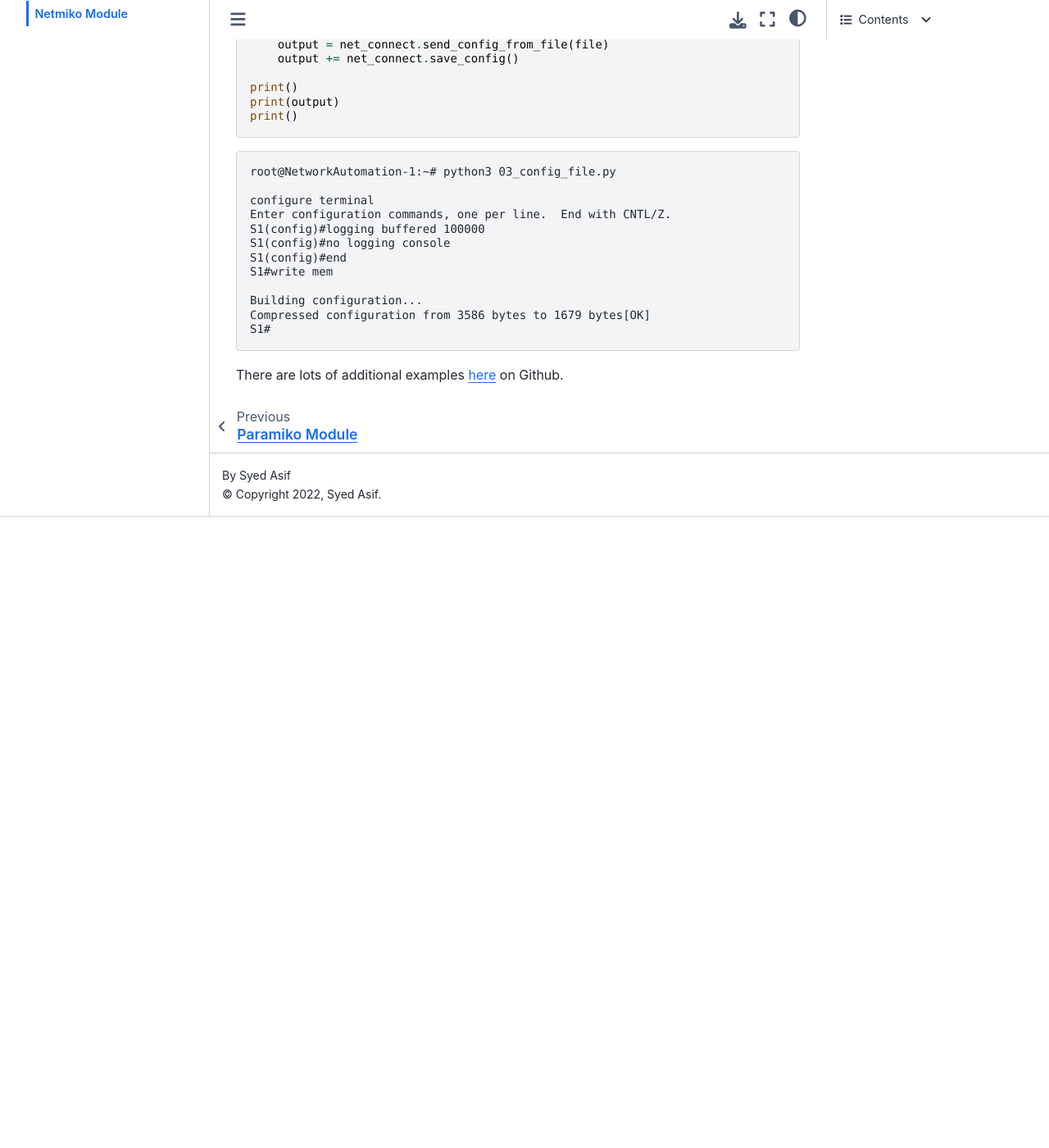
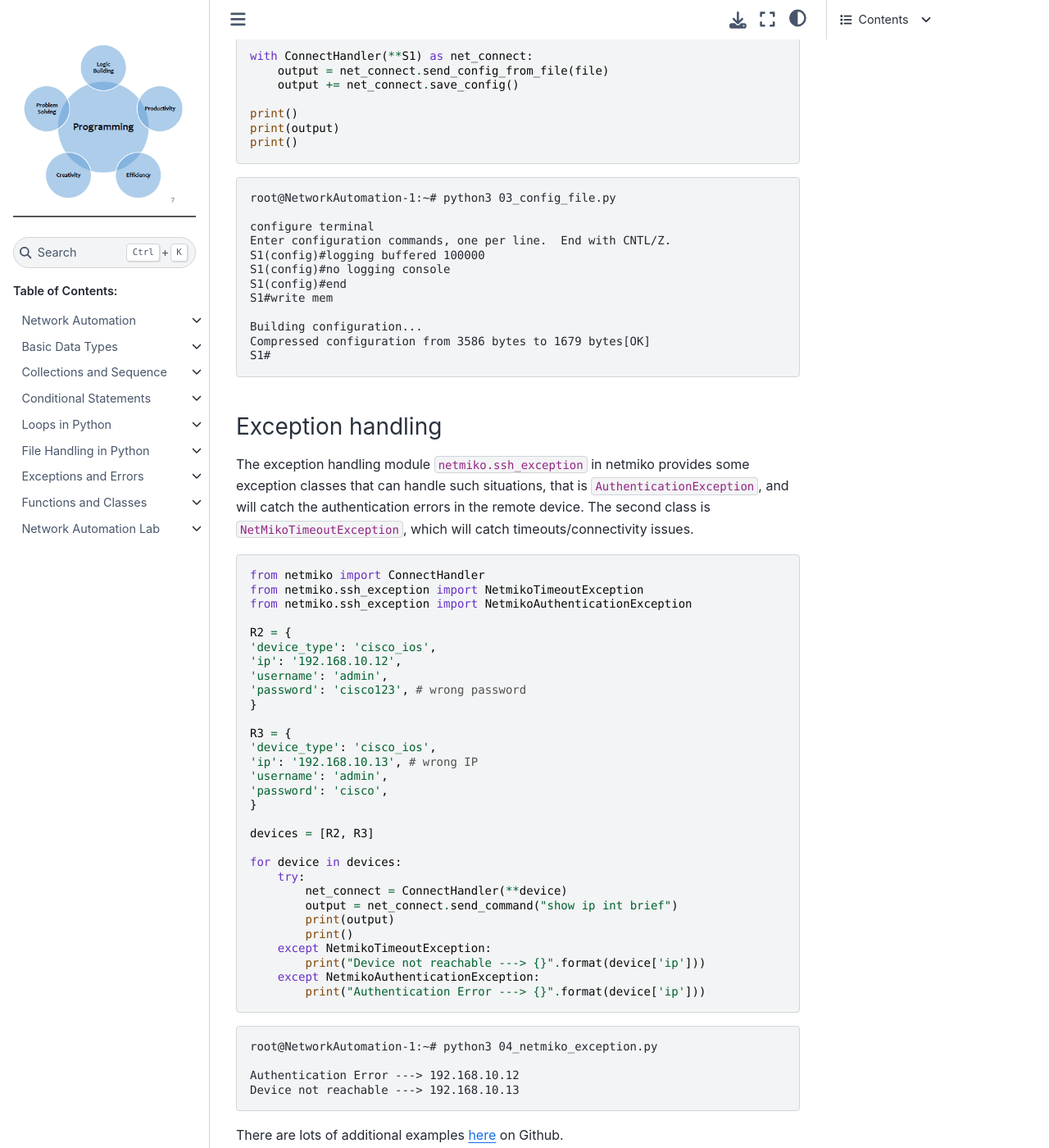
Before and after one commit to sydasif/python-book, a Sphinx documentation site: the page built from docs/source/10_netmiko/01_netmiko.md, in a window 1280 px wide and 1400 px high, scrolled down 3426 px. Shown: the whole window at 82% size. Built offline with Sphinx 7.4.7 and the Sphinx Book theme 1.1.4, drawn with Linux system fonts in a browser that asks for light colours; pages that are not in the unit, such as notebooks, are missing from menus; before the commit the page ends 4056 px from its top, so only the background shows below that; some of the changed text lies outside the part shown.

Commit message:
rename netmiko

````diff
--- a/docs/source/09_lab/05_netmiko.md
+++ b/docs/source/10_netmiko/01_netmiko.md
@@ -1,8 +1,4 @@
-# [Netmiko Module](https://pynet.twb-tech.com/blog/netmiko-python-library.html)
-
-Netmiko is a multi-vendor library that simplifies SSH management to network devices, this library is based on the Paramiko SSH library. Netmiko supports a wide range of devices.
-
-## Purpose
+# What is Netmiko?
 
 Netmiko simplifies SSH management to network devices. The purposes of this library are the following:
 
@@ -23,6 +19,16 @@
 - scp >= 0.13.2
 - pyserial
 - textfsm
+
+Then import netmiko from the Python shell to make sure the module is correctly installed.
+
+```console
+[$] <> python
+Python 3.10.7 (tags/v3.10.7:6cc6b13, Sep  5 2022, 14:08:36) [MSC v.1933 64 bit (AMD64)] on win32
+Type "help", "copyright", "credits" or "license" for more information.
+>>> import netmiko
+>>>
+```
 
 ## Getting Started with Netmiko
 
@@ -190,4 +196,48 @@
 S1#
 ```
 
+### Exception handling
+
+The exception handling module `netmiko.ssh_exception` in netmiko provides some exception classes that can handle such situations, that is `AuthenticationException`, and will catch the authentication errors in the remote device. The second class is `NetMikoTimeoutException`, which will catch timeouts/connectivity issues.
+
+```py
+from netmiko import ConnectHandler
+from netmiko.ssh_exception import NetmikoTimeoutException
+from netmiko.ssh_exception import NetmikoAuthenticationException
+
+R2 = {
+'device_type': 'cisco_ios',
+'ip': '192.168.10.12',
+'username': 'admin',
+'password': 'cisco123', # wrong password
+}
+
+R3 = {
+'device_type': 'cisco_ios',
+'ip': '192.168.10.13', # wrong IP
+'username': 'admin',
+'password': 'cisco',
+}
+
+devices = [R2, R3]
+
+for device in devices:
+    try:
+        net_connect = ConnectHandler(**device)
+        output = net_connect.send_command("show ip int brief")
+        print(output)
+        print()
+    except NetmikoTimeoutException:
+        print("Device not reachable ---> {}".format(device['ip']))
+    except NetmikoAuthenticationException:
+        print("Authentication Error ---> {}".format(device['ip']))
+```
+
+```console
+root@NetworkAutomation-1:~# python3 04_netmiko_exception.py
+
+Authentication Error ---> 192.168.10.12
+Device not reachable ---> 192.168.10.13
+```
+
 There are lots of additional examples [here](https://github.com/ktbyers/netmiko/blob/develop/EXAMPLES.md) on Github.
````
Also changed, not shown: docs/source/10_netmiko/index.md (added, +9 -0 lines).
